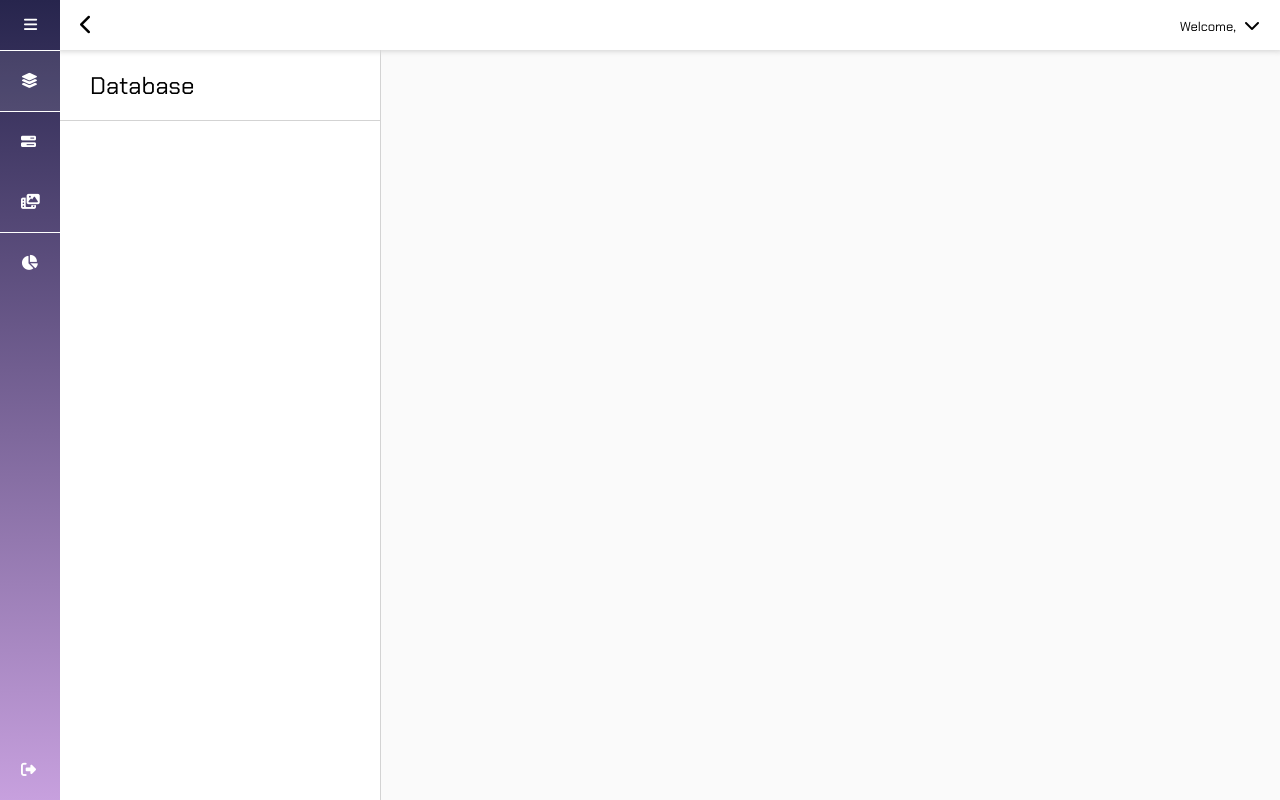
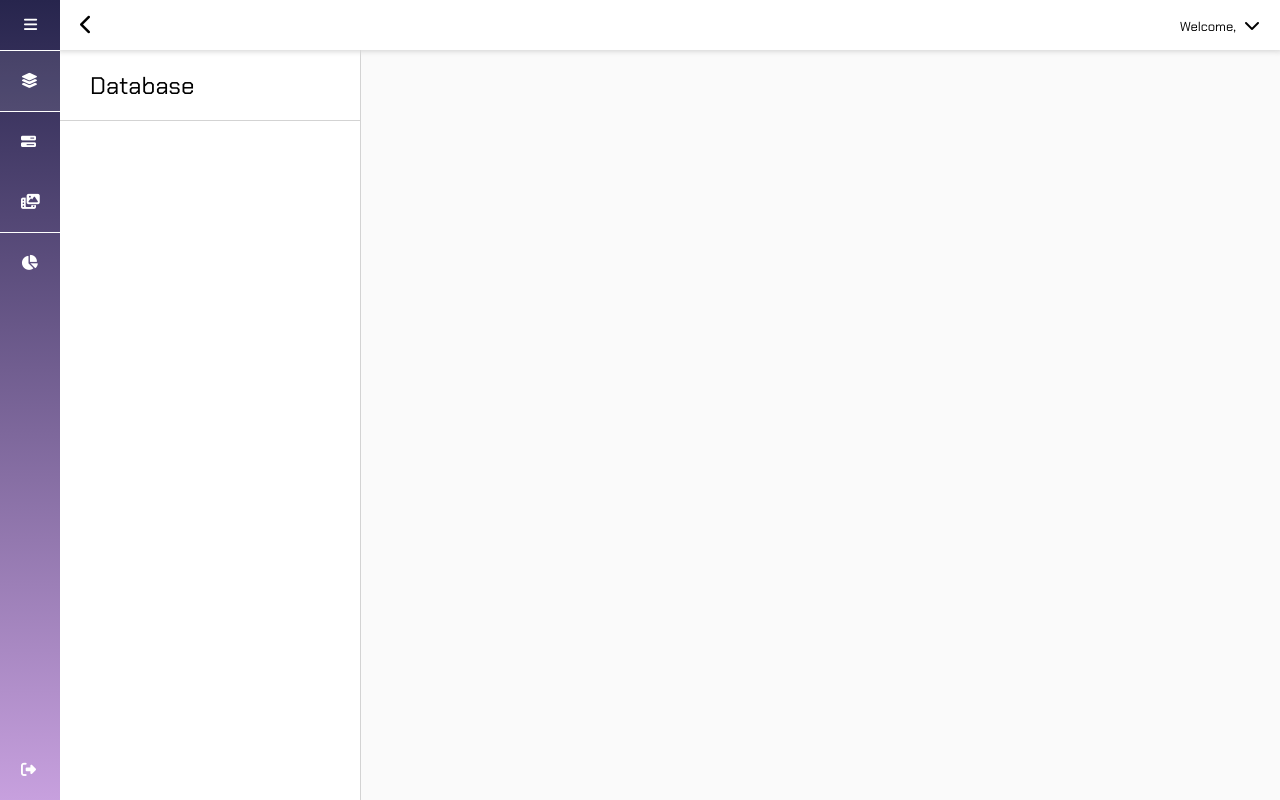
Before and after one commit to ZhenruLo/SimplyCMS, a Flask app: page /database in a window 1280 px wide. Run offline with Flask 3, Linux system fonts and the light colour scheme; the visitor is signed in with stand-in values (Sample User, id 1); data that the repository does not hold is empty; parts of the project's set-up code (start-up, migrations or seed data) failed here and were passed over; some libraries are stand-ins or nearby versions; some web fonts are replaced.

```diff
--- a/public/static/css/side_panel.css
+++ b/public/static/css/side_panel.css
@@ -18,7 +18,7 @@
 
 .panel_container{
     display: inline-block;
-    width: 320px;
+    width: 300px;
     height: 100%;
     border-right: 1px solid lightgrey;
 }
```
